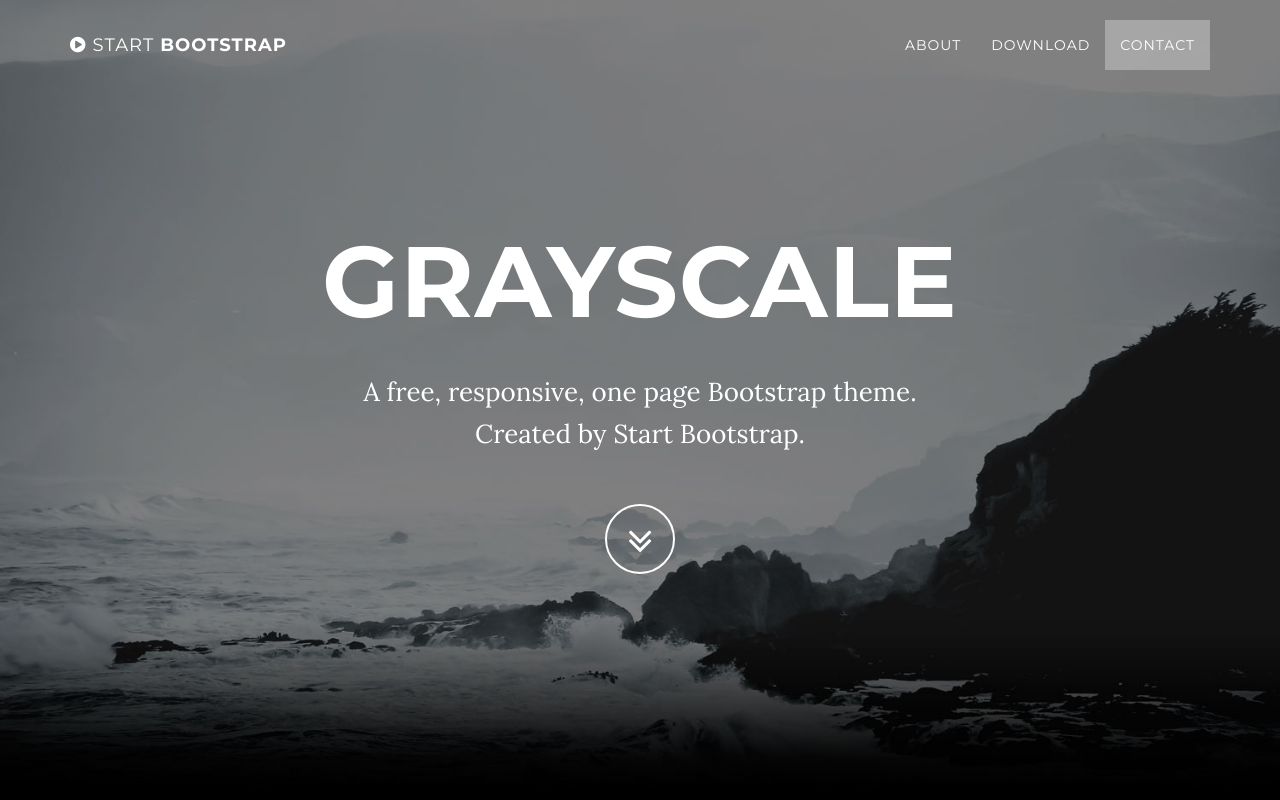
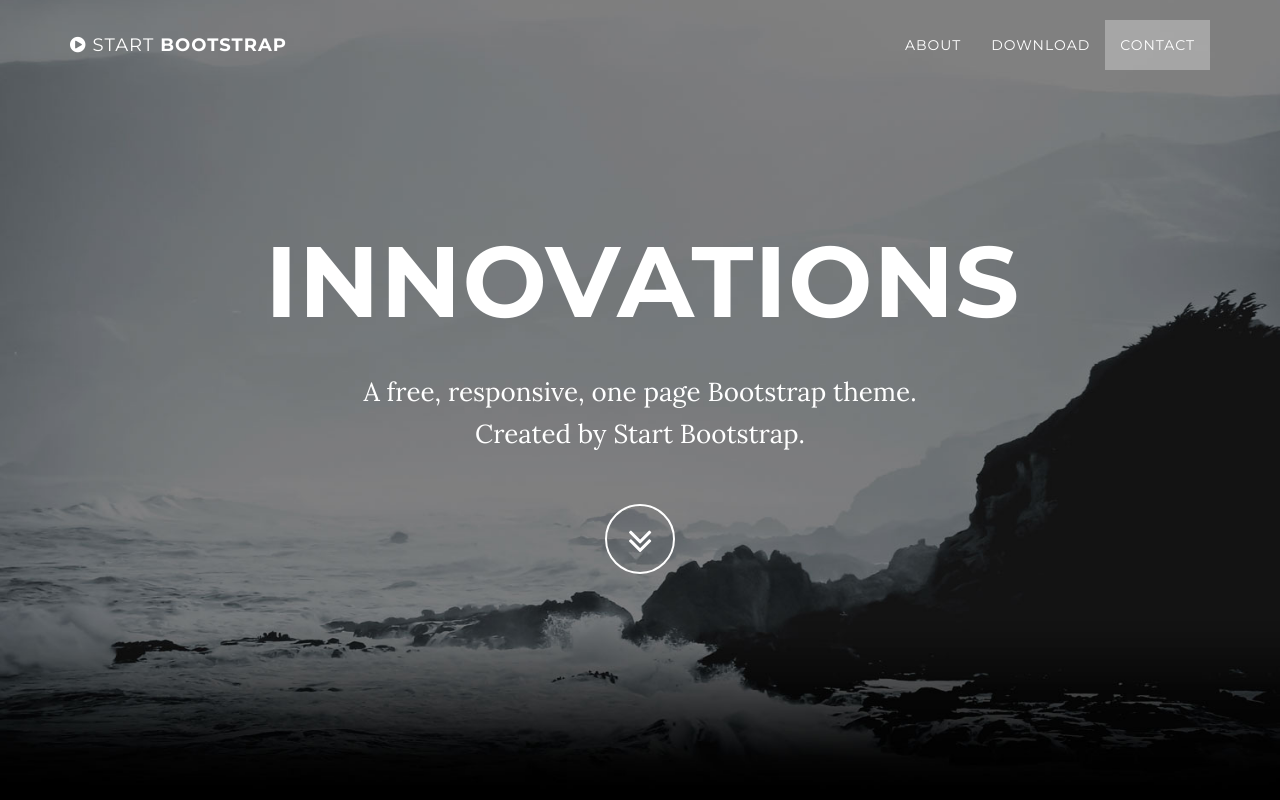
Before and after one commit to cyconne/Des, a website: page index.html in a window 1280 px wide. Shown: the top 800 px of the page. Drawn offline with nearby package versions, Linux system fonts and the light colour scheme; some packages are replaced by stand-ins of ours.

Commit message:
Update index.html

```diff
--- a/index.html
+++ b/index.html
@@ -9,7 +9,7 @@
     <meta name="description" content="">
     <meta name="author" content="">
 
-    <title>Grayscale - Start Bootstrap Theme</title>
+    <title>Abuel - Preza</title>
 
     <!-- Bootstrap Core CSS -->
     <link href="vendor/bootstrap/css/bootstrap.min.css" rel="stylesheet">
@@ -74,7 +74,7 @@
             <div class="container">
                 <div class="row">
                     <div class="col-md-8 col-md-offset-2">
-                        <h1 class="brand-heading">Grayscale</h1>
+                        <h1 class="brand-heading">Innovations</h1>
                         <p class="intro-text">A free, responsive, one page Bootstrap theme.
                             <br>Created by Start Bootstrap.</p>
                         <a href="#about" class="btn btn-circle page-scroll">
```
